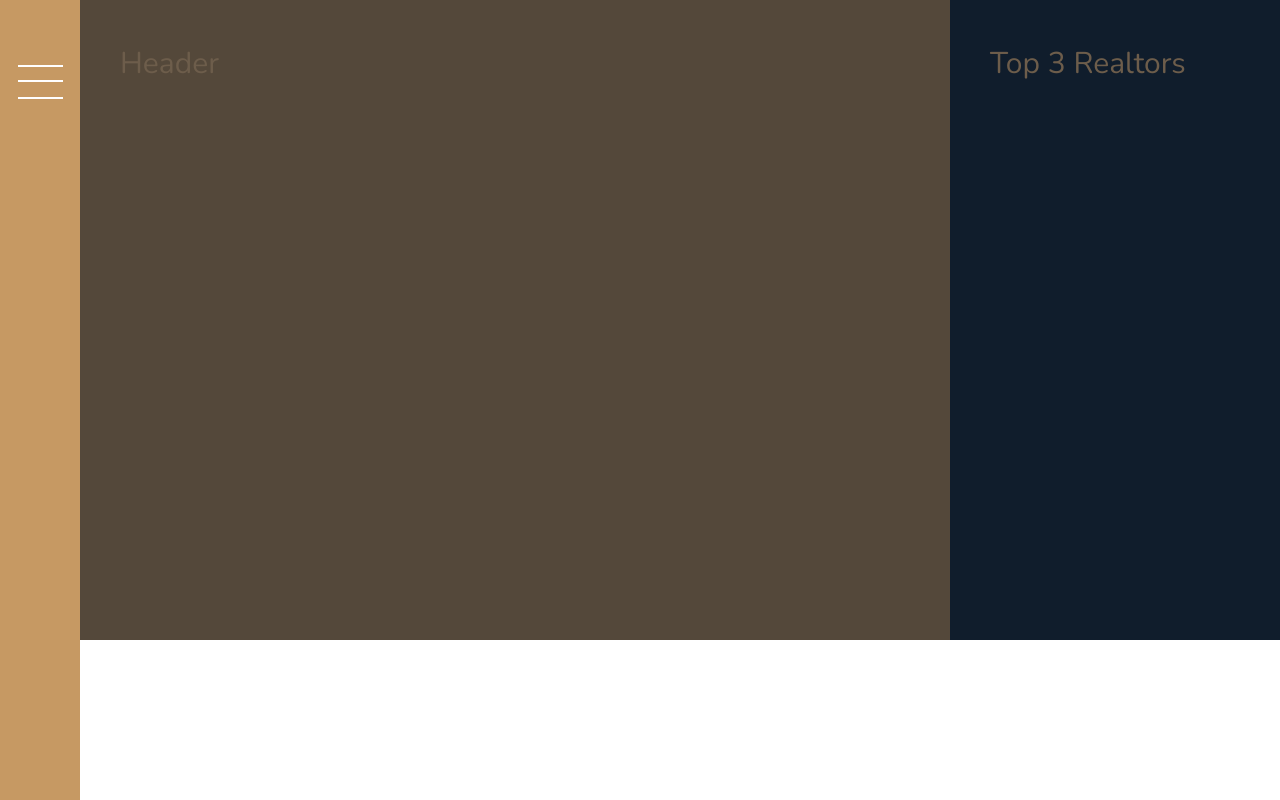
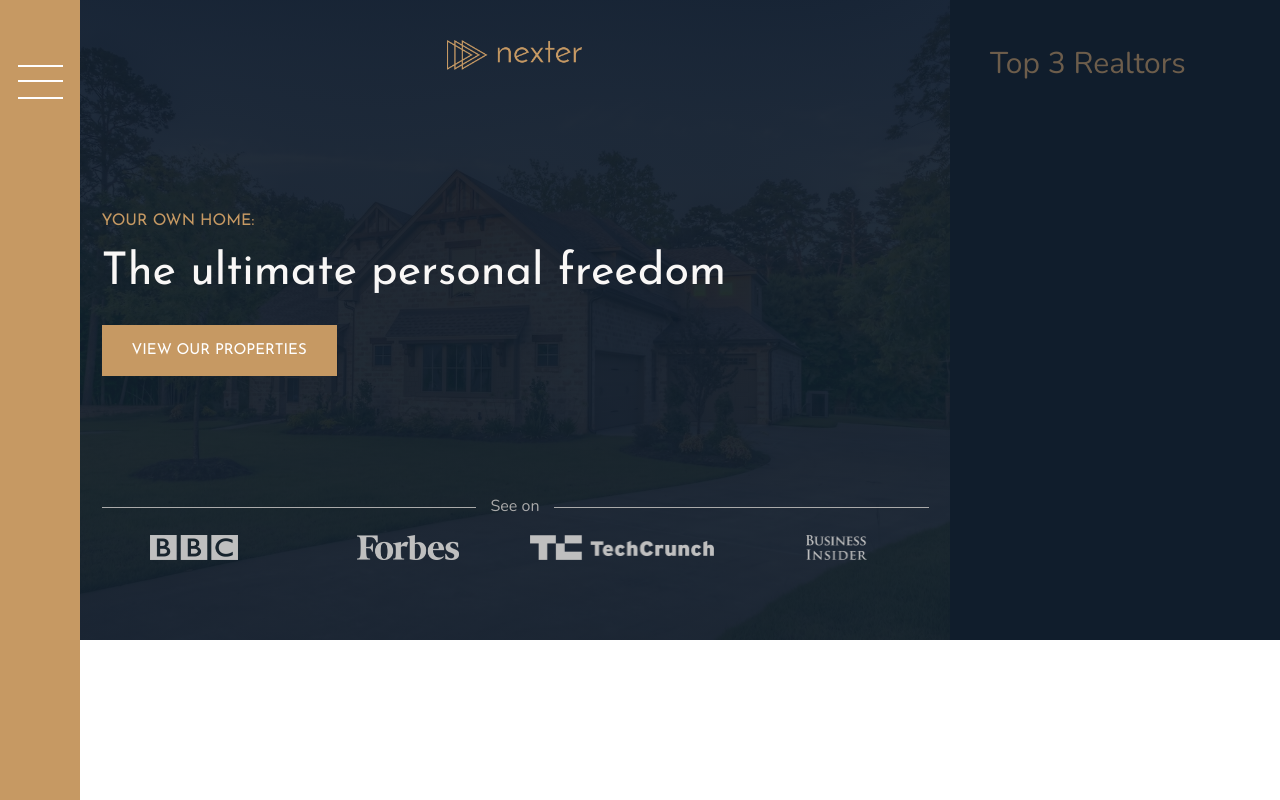
Before and after one commit to podenborg/advanced-css-nexter, a website: page index.html in a window 1280 px wide. Shown: the top 800 px of the page. Drawn offline with nearby package versions, Linux system fonts and the light colour scheme.

Commit message:
Build Header section

```diff
--- a/index.html
+++ b/index.html
@@ -17,7 +17,17 @@
         </div>
 
         <header class="header">
-            Header
+            <img src="img/logo.png" alt="Nexter logo" class="header__logo">
+            <h3 class="heading-3">Your own home:</h3>
+            <h1 class="heading-1">The ultimate personal freedom</h1>
+            <button class="btn header__btn">View our properties</button>
+            <div class="header__seenon-text">See on</div>
+            <div class="header__seenon-logos">
+                <img src="img/logo-bbc.png" alt="Seen on logo 1">
+                <img src="img/logo-forbes.png" alt="Seen on logo 2">
+                <img src="img/logo-techcrunch.png" alt="Seen on logo 3">
+                <img src="img/logo-bi.png" alt="Seen on logo 4">
+            </div>
         </header>
 
         <div class="realtors">
--- a/sass/_header.scss
+++ b/sass/_header.scss
@@ -1,4 +1,56 @@
 .header {
   background-color: $color-grey-dark-1;
   grid-column: full-start / col-end 6;
+
+  background-image: linear-gradient(rgba($color-secondary, .93), rgba($color-secondary, .93)), url('../img/hero.jpeg');
+  background-size: cover;
+  background-position: center;
+  padding: 8rem;
+  padding-top: 4rem;
+
+  display: grid;
+  grid-template-rows: 1fr min-content 6rem 1fr;
+  grid-template-columns: max-content;
+  grid-row-gap: 1.5rem;
+  justify-content: center;
+
+  &__logo {
+    height: 3rem;
+    justify-self: center;
+  }
+
+  &__btn {
+    align-self: start;
+    justify-self: start;
+  }
+
+  &__seenon-text {
+    display: grid;
+    grid-template-columns: 1fr max-content 1fr;
+    grid-column-gap: 1.5rem;
+    align-items: center;
+
+    font-size: 1.6rem;
+    color: $color-grey-light-2;
+
+    &::before,
+    &::after {
+      content: "";
+      height: 1px;
+      display: block;
+      background-color: currentColor;
+    }
+  }
+
+  &__seenon-logos {
+    display: grid;
+    grid-template-columns: repeat(4, 1fr);
+    grid-gap: 3rem;
+    justify-items: center;
+
+    img {
+      height: 2.5rem;
+      filter: brightness(75%);
+    }
+  }
 }
--- a/sass/_typography.scss
+++ b/sass/_typography.scss
@@ -5,6 +5,9 @@
 
 .heading-1 {
   @extend %heading;
+  font-size: 4.5rem;
+  color: $color-grey-light-1;
+  line-height: 1;
 }
 .heading-2 {
   @extend %heading;
```
Also changed, not shown: css/style.css.
